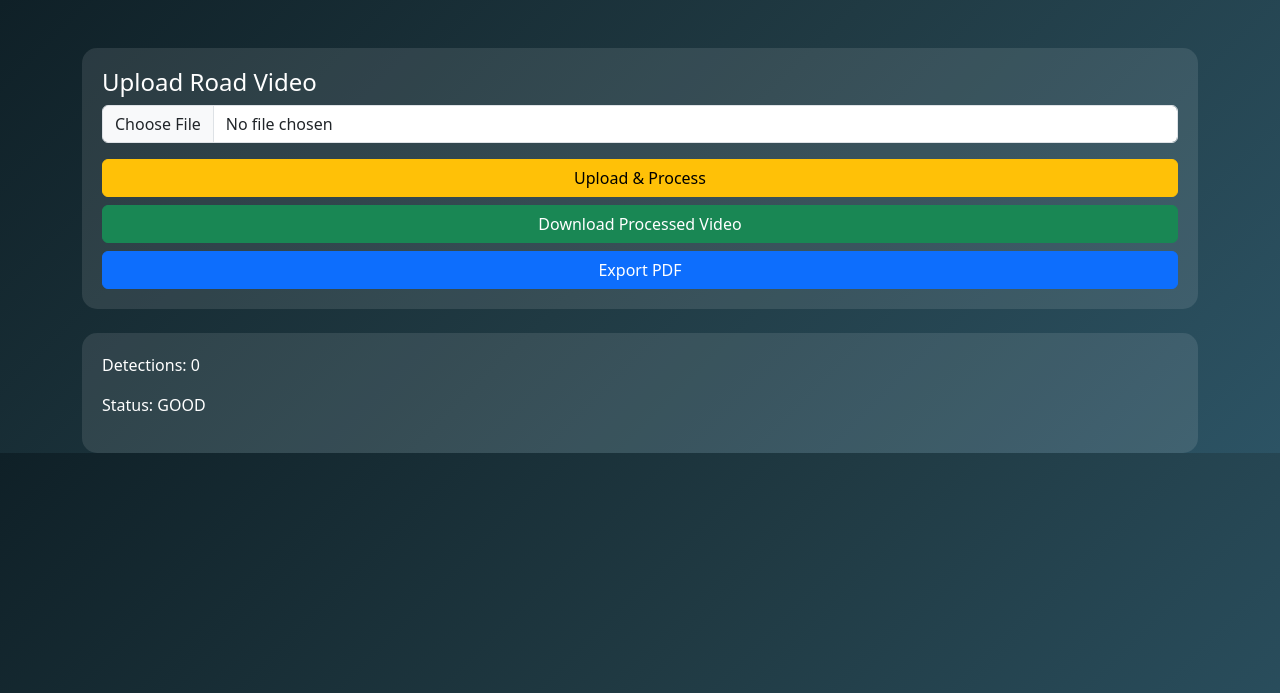
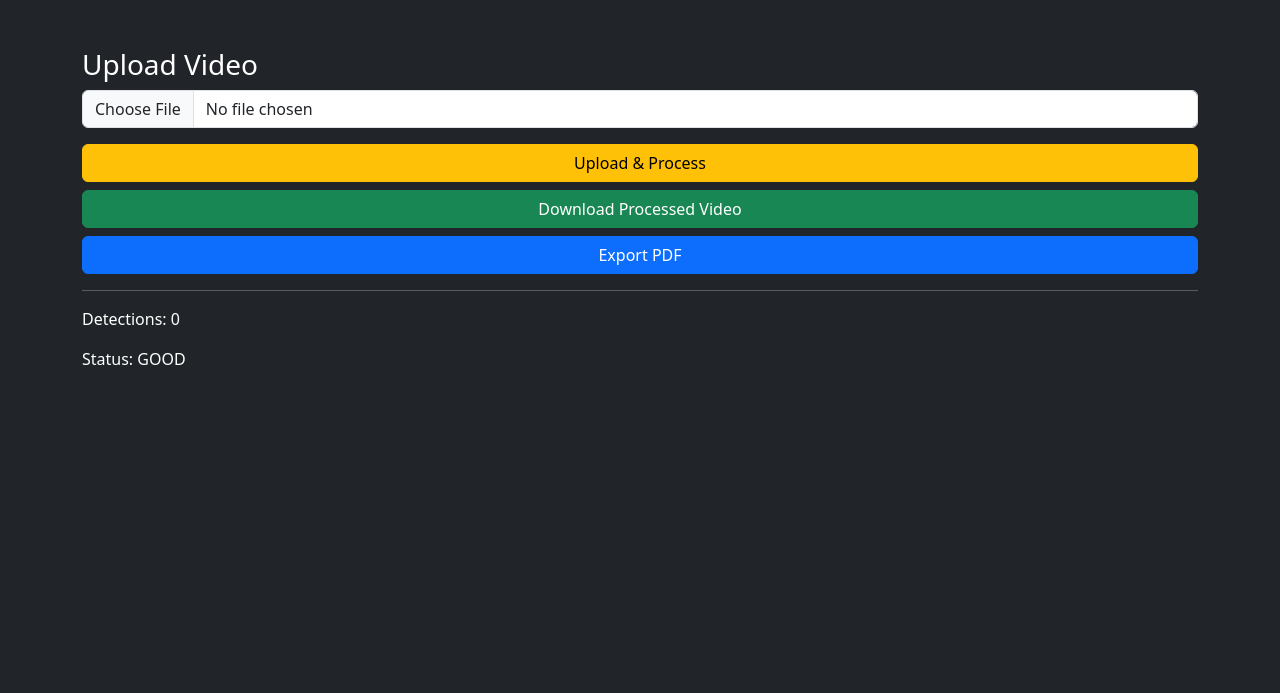
Before and after one commit to Bhanuvamsi2005/abv_read_condition_detection, a Flask app: page / in a window 1280 px wide. Shown: the top 693 px of the page. Run offline with Flask 3, Linux system fonts and the light colour scheme; parts of the project's set-up code (start-up, migrations or seed data) failed here and were passed over.

Commit message:
Refactor index.html for improved UI and functionality
Updated the layout and styling of the upload section, added status indicators, and improved alert messages.

```diff
--- a/templates/index.html
+++ b/templates/index.html
@@ -1,40 +1,24 @@
 <!DOCTYPE html>
 <html>
 <head>
-<meta name="viewport" content="width=device-width, initial-scale=1.0">
 <title>Road Hazard Detection</title>
-
 <link href="https://cdn.jsdelivr.net/npm/bootstrap@5.3.2/dist/css/bootstrap.min.css" rel="stylesheet">
-
-<style>
-body{
-background:linear-gradient(135deg,#0f2027,#203a43,#2c5364);
-color:white;
-}
-.glass{
-background:rgba(255,255,255,0.1);
-padding:20px;
-border-radius:15px;
-}
-</style>
 </head>
-
-<body>
+<body class="bg-dark text-white">
 
 <div class="container mt-5">
 
-<div class="glass mb-4">
-<h4>Upload Road Video</h4>
+<h3>Upload Video</h3>
+
 <input type="file" id="videoUpload" class="form-control mb-3">
 <button class="btn btn-warning w-100" onclick="uploadVideo()">Upload & Process</button>
 <button class="btn btn-success w-100 mt-2" onclick="downloadVideo()">Download Processed Video</button>
 <button class="btn btn-primary w-100 mt-2" onclick="downloadPDF()">Export PDF</button>
-</div>
 
-<div class="glass">
+<hr>
+
 <p>Detections: <span id="det">0</span></p>
 <p>Status: <span id="status">GOOD</span></p>
-</div>
 
 </div>
 
@@ -56,7 +40,7 @@ body:formData
 })
 .then(res=>res.json())
 .then(data=>{
-alert("Processing complete");
+alert("Processing finished\nFrames: "+data.frames+"\nDetections: "+data.detections);
 });
 }
 
@@ -76,7 +60,6 @@ document.getElementById("det").innerText=data.detections;
 document.getElementById("status").innerText=data.condition;
 
 if(data.alarm){
-alarm.loop=true;
 alarm.play();
 }else{
 alarm.pause();
```
